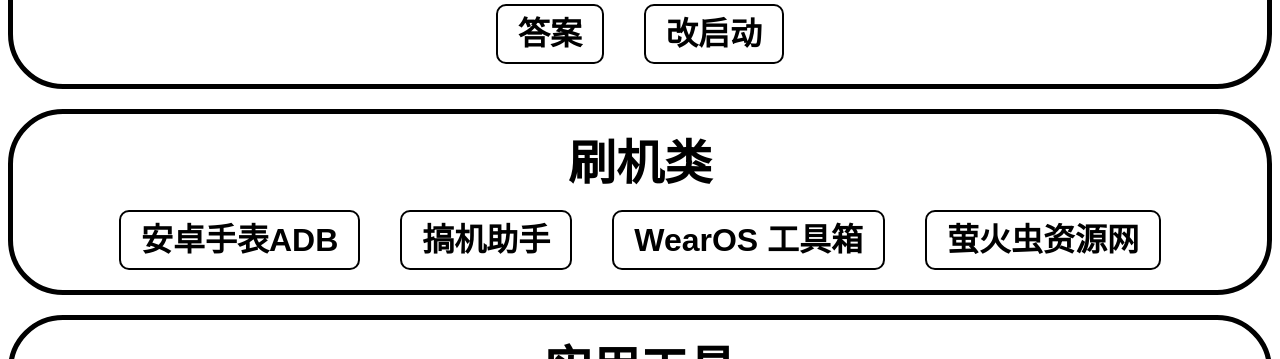
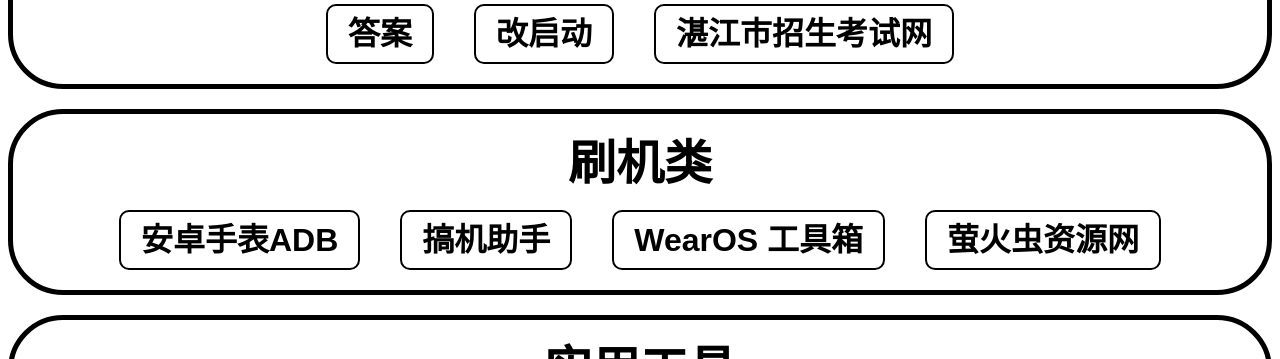
Before and after one commit to Lixiangzen/123, a plain HTML site: page index.html in a window 1280 px wide. Shown: the part 741-1100 px from the top of the page. Drawn offline with Linux system fonts and the light colour scheme.

Commit message:
Update index.html

```diff
--- a/index.html
+++ b/index.html
@@ -152,6 +152,10 @@
 				<li>
 					<a href="https://www.123pan.com/s/NK4eVv-wa70A.html">改启动</a>
 				</li>
+
+				<li>
+				  <a href="http://zk.jyj.zhanjiang.gov.cn">湛江市招生考试网</a>
+				</li>
 			</ul>
 		</div>
 
```
